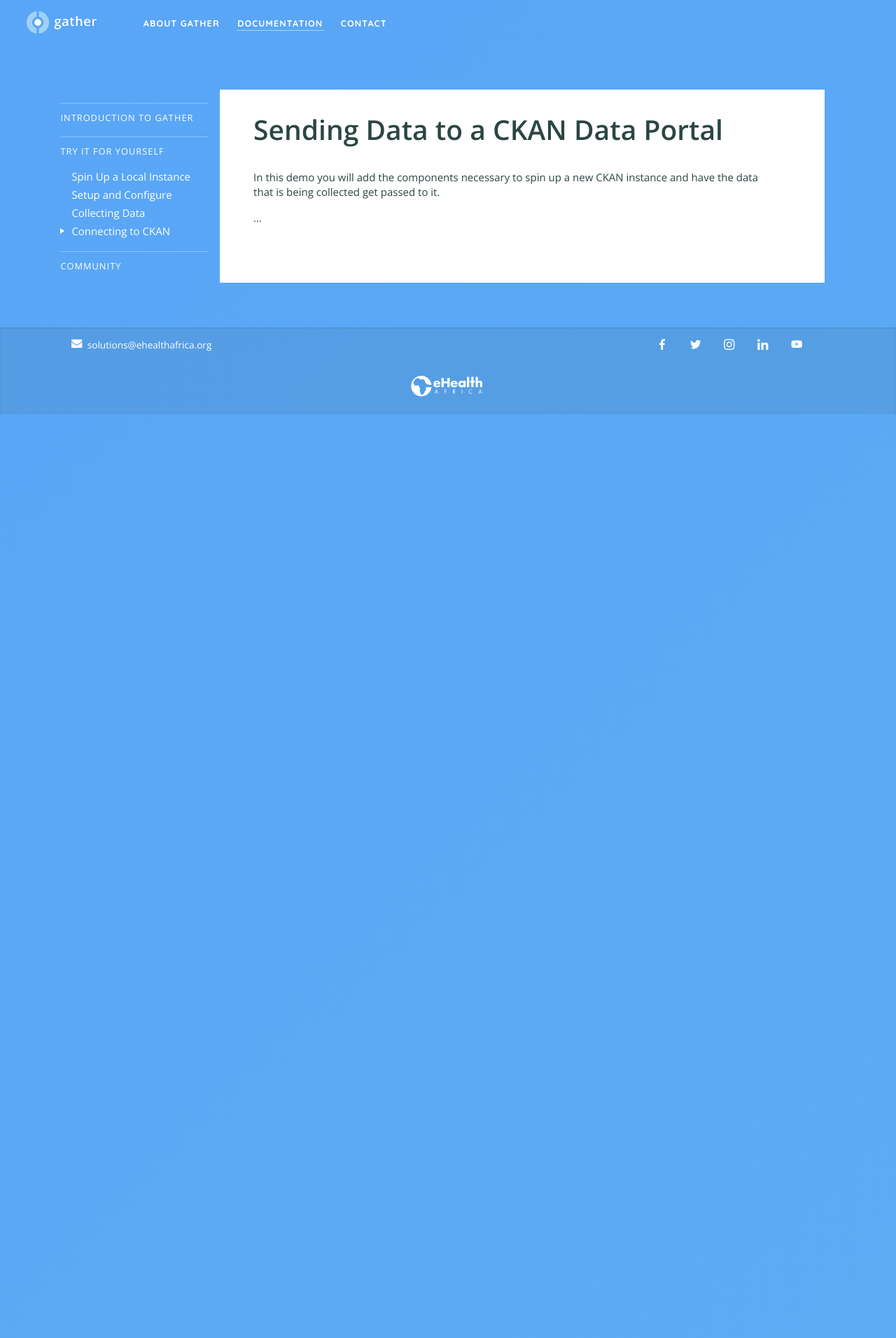
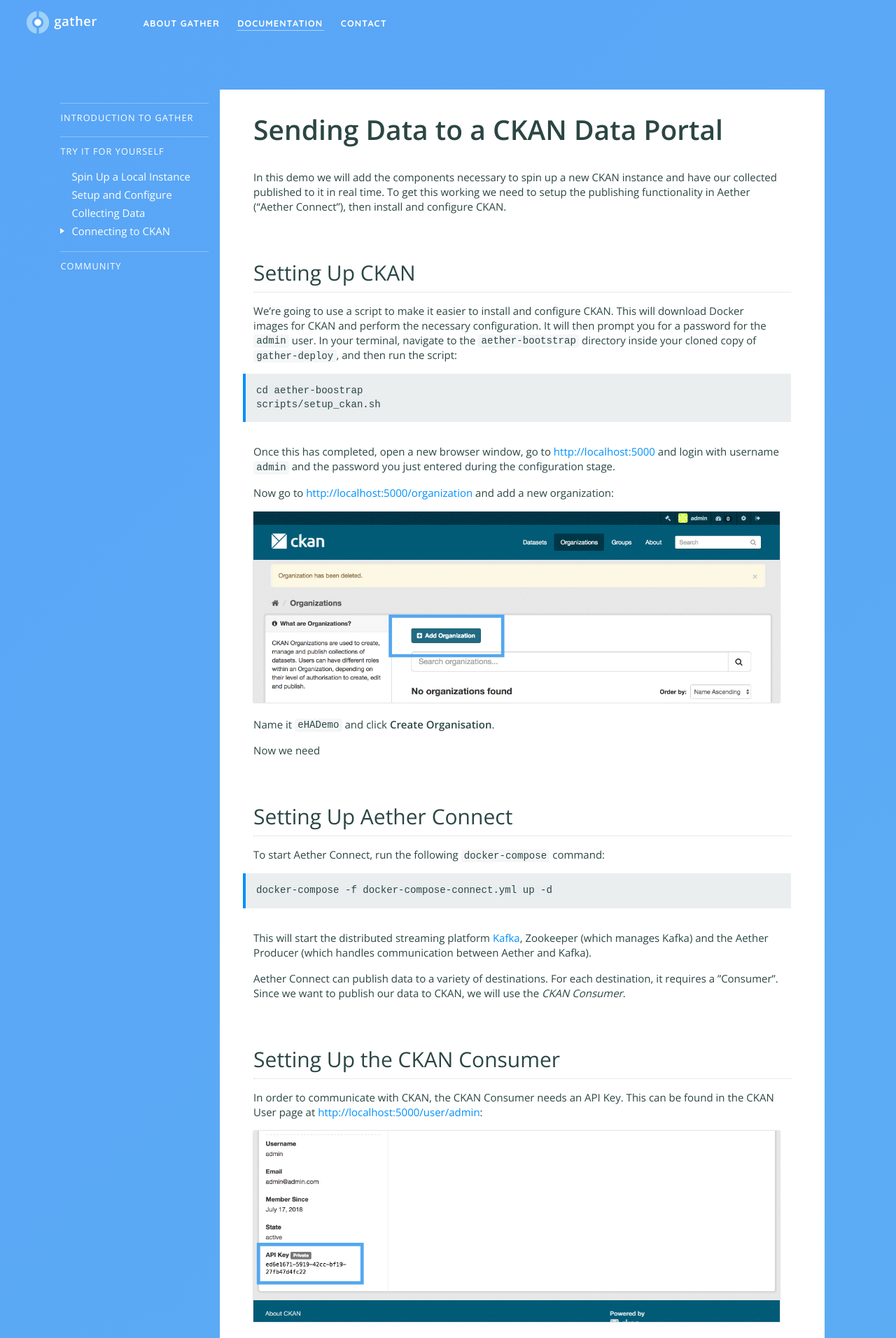
Before and after one commit to nixilla/gather, a Jekyll site: the page built from documentation/try/ckan.md, in a window 1280 px wide. Shown: the top 1912 px of the page at 70% size. Built offline with Jekyll 4.4.1, drawn with Linux system fonts in a browser that asks for light colours; some of the changed text lies outside the part shown.

Commit message:
feat: almost complete runthrough documentation

````diff
--- a/documentation/try/ckan.md
+++ b/documentation/try/ckan.md
@@ -5,6 +5,94 @@
 
 # Sending Data to a CKAN Data Portal
 
-In this demo you will add the components necessary to spin up a new CKAN instance and have the data that is being collected get passed to it.
+In this demo we will add the components necessary to spin up a new CKAN instance and have our collected published to it in real time. To get this working we need to setup the publishing functionality in Aether (“Aether Connect”), then install and configure CKAN.
 
-...
+## Setting Up CKAN
+
+We’re going to use a script to make it easier to install and configure CKAN. This will download Docker images for CKAN and perform the necessary configuration. It will then prompt you for a password for the `admin` user. In your terminal, navigate to the `aether-bootstrap` directory inside your cloned copy of `gather-deploy`, and then run the script:
+
+```
+cd aether-boostrap
+scripts/setup_ckan.sh
+```
+
+Once this has completed, open a new browser window, go to [http://localhost:5000](http://localhost:5000) and login with username `admin` and the password you just entered during the configuration stage.
+
+Now go to [http://localhost:5000/organization](http://localhost:5000/organization) and add a new organization:
+
+![Adding an Organization in CKAN](/images/ckan-organizations.png)
+
+Name it `eHADemo` and click **Create Organisation**.
+
+Now we need
+
+## Setting Up Aether Connect
+
+To start Aether Connect, run the following `docker-compose` command:
+
+```
+docker-compose -f docker-compose-connect.yml up -d
+```
+
+This will start the distributed streaming platform [Kafka](https://kafka.apache.org/), Zookeeper (which manages Kafka) and the Aether Producer (which handles communication between Aether and Kafka).
+
+Aether Connect can publish data to a variety of destinations. For each destination, it requires a ”Consumer”. Since we want to publish our data to CKAN, we will use the *CKAN Consumer*.
+
+## Setting Up the CKAN Consumer
+
+In order to communicate with CKAN, the CKAN Consumer needs an API Key. This can be found in the CKAN User page at [http://localhost:5000/user/admin](http://localhost:5000/user/admin):
+
+![Getting the CKAN API Key](/images/ckan-api-key.png)
+
+Now you need to edit the CKAN Consumer config file. It’s in the `aether-connect` directory, under `ckan-consumer/config/config.json`. Open it in your favourite text editor. If, for example, you like to use `Vi`, you should type
+
+```
+vi ./ckan-consumer/config/config.json
+```
+
+The config file is JSON. We need to set the API Key field. Copy the API key from the CKAN screen, and paste it into the config file as shown:
+
+```
+    ...
+    "ckan_servers": [
+        {
+            "title": "CKAN Demo portal",
+            "url": "http://ckan:5000",
+            "api_key": "ed6e1671-5919-42cc-bf19-27fb47d4fc22",
+            "autoconfig_datasets" : true,
+            "autoconfig_owner_org": "ehademo"
+        }
+    ...
+```
+
+## View the Data in CKAN
+
+Now we can start the CKAN Consumer:
+
+```
+scripts/run_ckan_consumer.sh
+```
+
+Open the datasets screen in CKAN at [http://localhost:5000/dataset/](http://localhost:5000/dataset/). You should see something like this (the name of your dataset will be slightly different):
+
+![Our dataset in CKAN](/images/ckan-datasets.png)
+
+Click on the dataset. You should now see the main screen for our new dataset. Click again on the dataset name as shown here:
+
+![The dataset link](/images/ckan-dataset-link.png)
+
+Now click on the **Manage** button, and in the next page go to the **Views** tab. Click the **New view** button and select **Data Explorer**. Give the view a name and save it.
+
+Now if you go back to the main screen for our dataset, press the **Explore** button and select **Preview**, you will see the data you submitted shown in a table:
+
+![The dataset view in CKAN](/images/ckan-dataset-view.png)
+
+Congratulations - we are now publishing the collected data to CKAN!
+
+If you now fill in the `example-microcensus` form again in ODK Collect and submit it to Gather, the data will be automatically published to CKAN.
+
+## Recap
+
+In this section we created configured and span up a local CKAN instance. We then configured and deployed Aether Connect, the data publishing half of the Aether platform. We then viewed in CKAN the data that we collected in the previous section.
+
+<div style="margin-top: 2rem; text-align: center"><a href="ckan">Final Steps: Cleaning Up</a></div>
````
Also changed, not shown: documentation/try/collect-data.md (+5 -1 lines), documentation/try/connect.md (deleted, +0 -8 lines), documentation/try/setup.md (+11 -15 lines), images/ckan-api-key.png (added), images/ckan-dataset-link.png (added), images/ckan-dataset-view.png (added), images/ckan-datasets.png (added), images/ckan-organizations.png (added).
